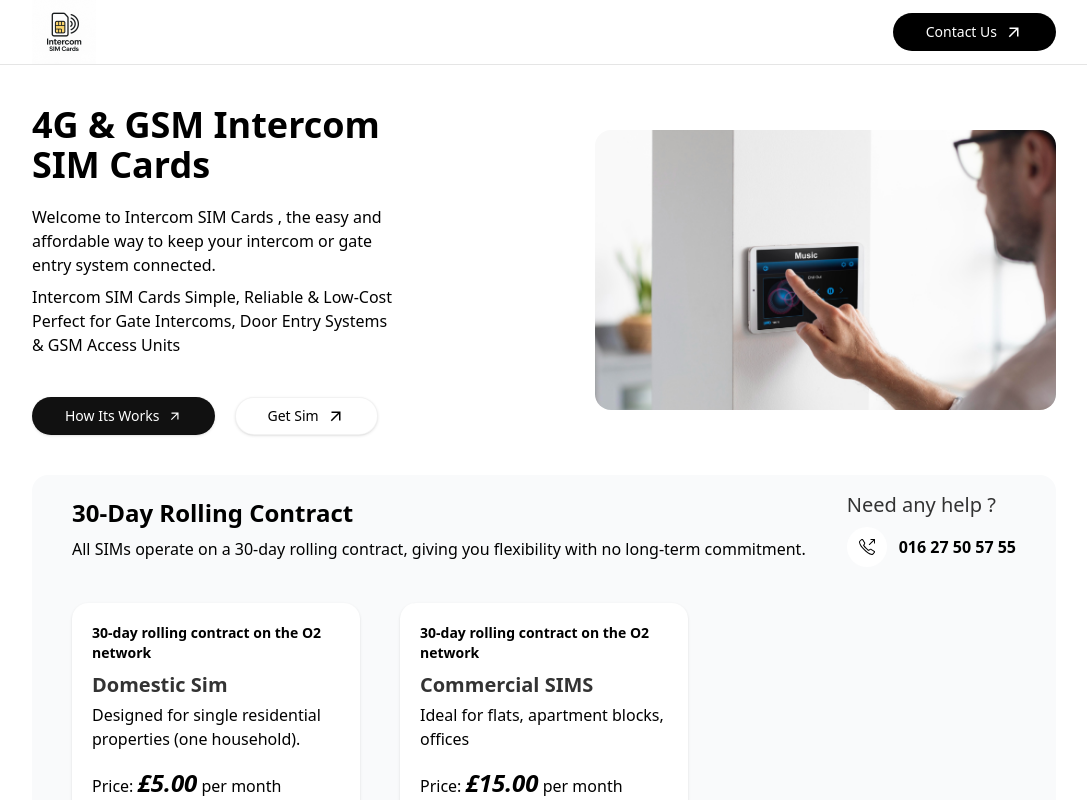
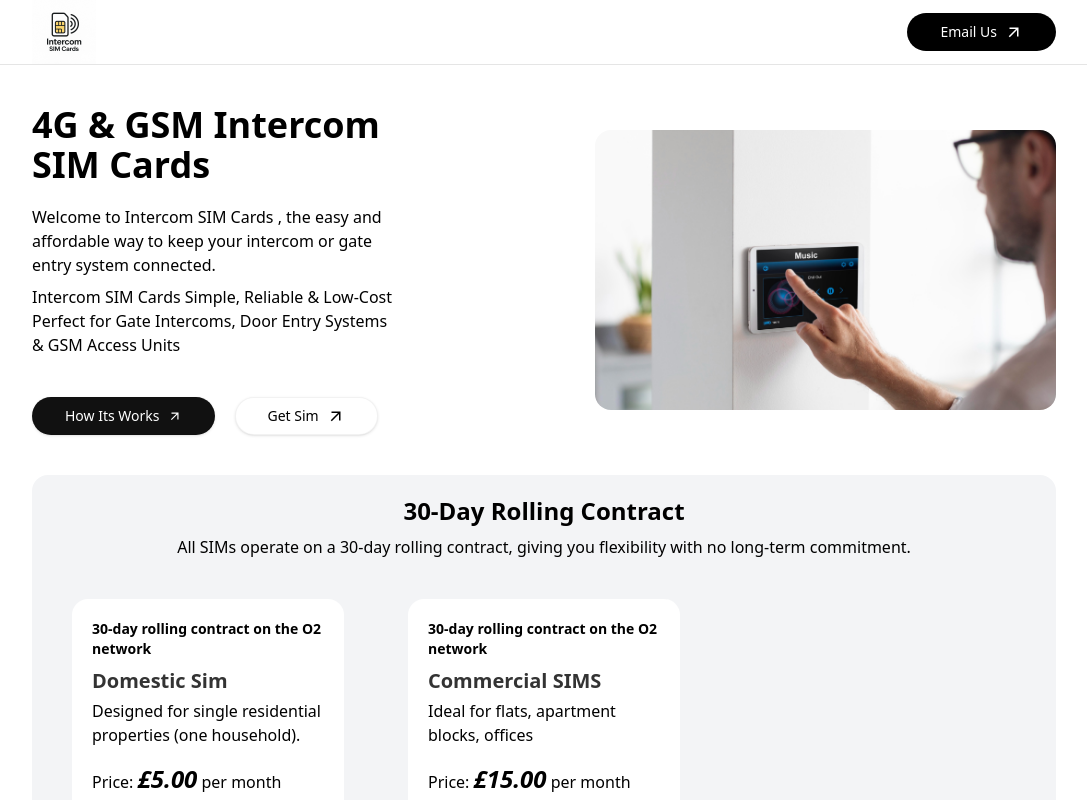
Before and after one commit to joySutradhor/intercom-gate, a Next.js app: page / in a window 1280 px wide. Shown: the top 800 px of the page, without its empty margins (96-1183 px from the left). Built offline with nearby package versions, Linux system fonts and the light colour scheme.

Commit message:
sim card desing added

```diff
--- a/app/_components/Banner/Banner.jsx
+++ b/app/_components/Banner/Banner.jsx
@@ -66,9 +66,9 @@ const Banner = () => {
       </div>
 
       {/* intercom sims */}
-      <div className=" bg-gray-50 mt-10 px-10 rounded-2xl" id="intercom">
+      <div className=" bg-gray-100 mt-10 px-10 rounded-2xl" id="intercom">
         <div className=" ">
-          <div className="flex items-center justify-between">
+          <div className="flex items-center justify-center text-center py-5">
             <div>
               {/* <div>
                 <CommonBtn
@@ -85,7 +85,7 @@ const Banner = () => {
               </p>
             </div>
             {/* need help */}
-            <div className="py-[2vh]">
+            {/* <div className="py-[2vh]">
               <h3 className="text-xl text-black/80 font-medium mb-2">
                 Need any help ?
               </h3>
@@ -99,11 +99,11 @@ const Banner = () => {
                   </p>
                 </a>
               </div>
-            </div>
+            </div> */}
           </div>
 
-          <div className="grid grid-cols-3 gap-10 mt-5 pb-10 ">
-            <div className="p-5 bg-white rounded-2xl group cursor-pointer shadow">
+          <div className="grid grid-cols-3 gap-16 mt-5 pb-10 ">
+            <div className="relative p-5 bg-white rounded-2xl group cursor-pointer  overflow-hidden">
               <h5 className="font-semibold mb-2 text-sm">
                 30-day rolling contract on the O2 network
               </h5>
@@ -111,10 +111,10 @@ const Banner = () => {
                 <h3 className="text-xl font-bold text-black/80 mb-1">
                   Domestic Sim
                 </h3>
-                <p className="mb-4 ">
-                  Designed for single residential properties (one household).{" "}
+                <p className="mb-4">
+                  Designed for single residential properties (one household).
                 </p>
-                <h4 className="">
+                <h4>
                   Price:{" "}
                   <span className="text-2xl font-bold italic">£5.00</span> per
                   month
@@ -123,19 +123,27 @@ const Banner = () => {
 
               <div className="mt-8">
                 <Link href="/gate-form">
-                  <button className="flex items-center gap-2 cursor-pointer group-hover:bg-[#111] py-2 px-8 rounded-full text-sm font-medium border border-black/5 bg-white text-black   ease-in-out duration-500  group-hover:text-white">
+                  <button className="flex items-center gap-2 cursor-pointer group-hover:bg-[#111] py-2 px-8 rounded-full text-sm font-medium border border-black/5 bg-white text-black ease-in-out duration-500 group-hover:text-white">
                     Sign Up
                     <span>
-                      {" "}
-                      <MdOutlineArrowOutward />{" "}
+                      <MdOutlineArrowOutward />
                     </span>
                   </button>
                 </Link>
               </div>
+
+              {/* SIM card style notch */}
+              <div className="absolute bottom-0 right-0 w-16 h-16 bg-gray-100 clip-sim"></div>
+
+              <style jsx>{`
+                .clip-sim {
+                  clip-path: polygon(0 0, 100% 0, 100% 100%, 0 100%, 100% 0);
+                }
+              `}</style>
             </div>
 
             {/* second card */}
-            <div className="p-5 bg-white rounded-2xl group cursor-pointer shadow">
+            <div className="p-5 bg-white rounded-2xl group cursor-pointer  relative">
               <h5 className="font-semibold mb-2 text-sm">
                 30-day rolling contract on the O2 network
               </h5>
@@ -164,6 +172,15 @@ const Banner = () => {
                   </button>
                 </Link>
               </div>
+
+              {/* SIM card style notch */}
+              <div className="absolute bottom-0 right-0 w-16 h-16 bg-gray-100 clip-sim"></div>
+
+              <style jsx>{`
+                .clip-sim {
+                  clip-path: polygon(0 0, 100% 0, 100% 100%, 0 100%, 100% 0);
+                }
+              `}</style>
             </div>
           </div>
         </div>
--- a/app/_components/HowWorks/HowWorks.jsx
+++ b/app/_components/HowWorks/HowWorks.jsx
@@ -59,7 +59,7 @@ const HowWorks = () => {
         {/* intercom sims */}
         <div className=" bg-white p-10 rounded-2xl">
           <div className=" ">
-            <div className="flex flex-col    ">
+            <div className="flex flex-col     ">
               <div>
                 <div>
                   <CommonBtn
@@ -78,7 +78,7 @@ const HowWorks = () => {
             </div>
 
             <div className="">
-              <div className="mt-5 p-5 border border-black/10 rounded-2xl group cursor-pointer ">
+              <div className="mt-5 p-5  bg-gray-50  rounded-2xl group cursor-pointer relative">
                 <h5 className="font-semibold mb-2 text-sm">
                   30-day rolling contract on the O2 network
                 </h5>
@@ -108,6 +108,15 @@ const HowWorks = () => {
                     </button>
                   </Link>
                 </div>
+
+                {/* SIM card style notch */}
+                <div className="absolute bottom-0 right-0 w-16 h-16 bg-white clip-sim"></div>
+
+                <style jsx>{`
+                  .clip-sim {
+                    clip-path: polygon(0 0, 100% 0, 100% 100%, 0 100%, 100% 0);
+                  }
+                `}</style>
               </div>
             </div>
           </div>
--- a/app/_components/Navbar/Navbar.jsx
+++ b/app/_components/Navbar/Navbar.jsx
@@ -30,7 +30,7 @@ const Navbar = () => {
 
             <CommonBtn
               className="bg-black text-white px-6"
-              btnText="Contact Us"
+              btnText="Email Us"
               url="/contact"
               icon={MdOutlineArrowOutward}
             />
```
